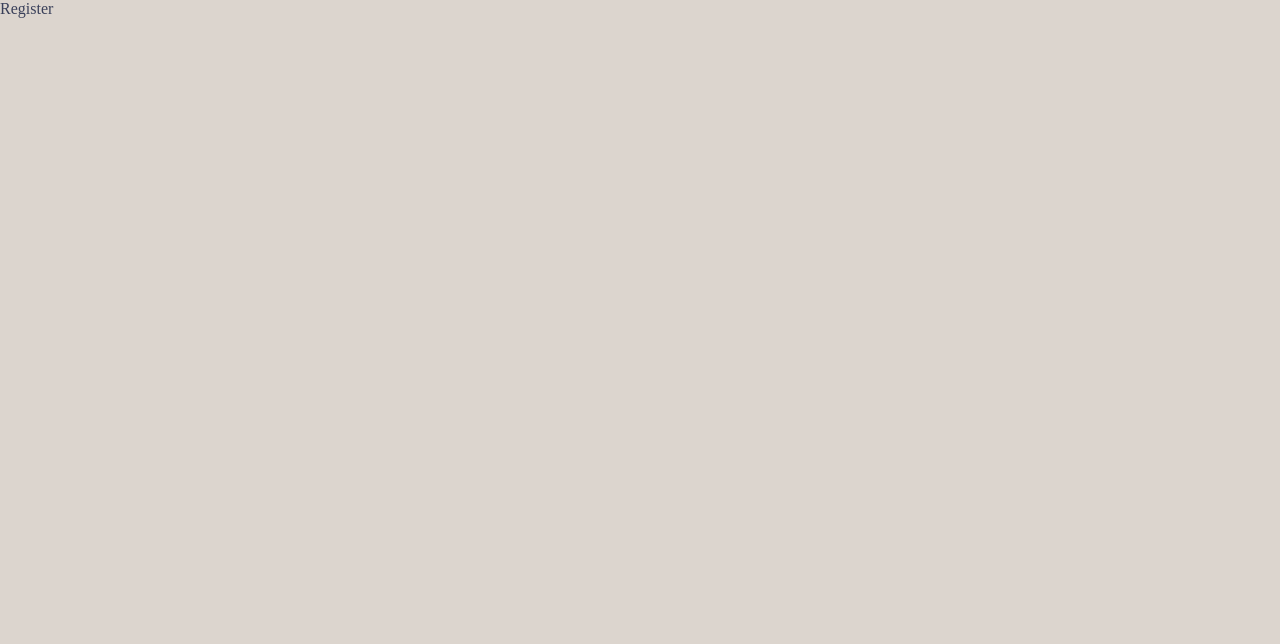
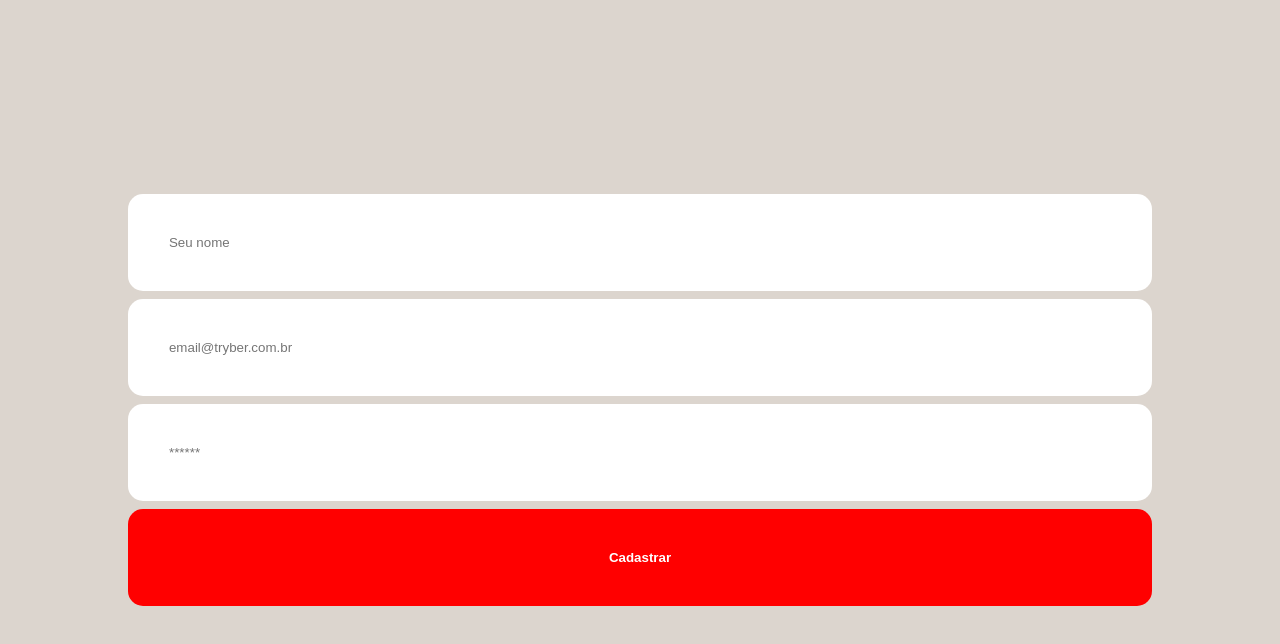
Before and after one commit to victorcanto/trybe-projects, a React (Create React App) app in the folder front-end/: page /register in a window 1280 px wide. Shown: the top 644 px of the page. Built offline with nearby package versions, Linux system fonts and the light colour scheme.

Commit message:
feat(req6 a req10): regsiter user page

```diff
--- a/front-end/src/pages/Login/index.js
+++ b/front-end/src/pages/Login/index.js
@@ -5,7 +5,7 @@ import ButtonLink from '../../components/ButtonLink';
 import ErrorMsg from '../../components/ErrorMsg';
 import Form from '../../components/Form';
 import StyledLogin from './styles';
-import requestLogin from '../../services/api';
+import { requestLogin } from '../../services/api';
 import useForm from '../../hooks/useForm';
 
 const Login = () => {
--- a/front-end/src/pages/Register/index.js
+++ b/front-end/src/pages/Register/index.js
@@ -1,5 +1,162 @@
-import React from 'react';
+import React, { useCallback, useEffect, useRef, useState } from 'react';
+import { useHistory } from 'react-router';
+import Button from '../../components/Button';
+import ErrorMsg from '../../components/ErrorMsg';
+import Form from '../../components/Form';
+import useForm from '../../hooks/useForm';
+import StyledRegister from './styles';
+import { requestRegisterUser } from '../../services/api';
 
-const Register = () => <div>Register</div>;
+const NAME_LENGTH = 12;
+const PASSWORD_LENGTH = 6;
+
+const Register = () => {
+  const history = useHistory();
+  const [{ values }, handleChange, handleSubmit] = useForm();
+  const [isDisabled, setIsDisabled] = useState(true);
+  const [errorMsg, setErrorMsg] = useState('');
+
+  const inputName = useRef(null);
+  const inputEmail = useRef(null);
+  const inputPassword = useRef(null);
+
+  const clearInputs = () => {
+    inputName.current.value = '';
+    inputEmail.current.value = '';
+    inputPassword.current.value = '';
+  };
+
+  const handleRegister = async () => {
+    clearInputs();
+
+    const result = await requestRegisterUser(values);
+
+    if (result.message) {
+      clearInputs();
+      setErrorMsg(result.message);
+    } else {
+      history.push('/customer/products');
+    }
+  };
+
+  const request = useCallback(
+    async () => {
+      let message = '';
+      let disabled = true;
+
+      if (Object.keys(values).length) {
+        const result = await requestRegisterUser(values);
+        if (result.message !== 'Invalid fields' && !result.token) {
+          message = result.message;
+          disabled = true;
+        } else {
+          message = '';
+          disabled = false;
+        }
+      }
+      setErrorMsg(message);
+      setIsDisabled(disabled);
+    },
+    [values],
+  );
+
+  const isInvalidFields = useCallback(
+    async () => {
+      const emailRegex = /^\S+@\S+\.\S+$/;
+
+      if (values.name
+        && values.name.length < NAME_LENGTH) {
+        return true;
+      }
+
+      if (values.email && !emailRegex.test(values.email)) {
+        return true;
+      }
+
+      if (values.password
+        && values.password.length < PASSWORD_LENGTH) {
+        return true;
+      }
+
+      return false;
+    },
+    [values],
+  );
+
+  useEffect(() => {
+    const checkInvalidFields = async () => {
+      const isInvalid = await isInvalidFields();
+
+      if (isInvalid) {
+        request();
+      }
+
+      if (values.name
+        && values.name.length >= NAME_LENGTH
+        && values.email
+        && values.email.length
+        && values.password
+        && values.password.length >= PASSWORD_LENGTH) {
+        setIsDisabled(false);
+        setErrorMsg('');
+      }
+    };
+
+    checkInvalidFields();
+  },
+  [isInvalidFields, request, values]);
+
+  return (
+    <StyledRegister>
+      <Form onSubmit={ handleSubmit(handleRegister) }>
+        <label htmlFor="name">
+          <input
+            ref={ inputName }
+            data-testid="common_register__input-name"
+            id="name"
+            name="name"
+            type="text"
+            placeholder="Seu nome"
+            onChange={ handleChange }
+          />
+        </label>
+        <label htmlFor="email">
+          <input
+            ref={ inputEmail }
+            data-testid="common_register__input-email"
+            id="email"
+            name="email"
+            type="text"
+            placeholder="email@tryber.com.br"
+            onChange={ handleChange }
+          />
+        </label>
+        <label htmlFor="password">
+          <input
+            ref={ inputPassword }
+            data-testid="common_register__input-password"
+            id="password"
+            name="password"
+            type="password"
+            placeholder="******"
+            onChange={ handleChange }
+          />
+        </label>
+        <Button
+          disabled={ isDisabled }
+          data-testid="common_register__button-register"
+          type="submit"
+        >
+          Cadastrar
+        </Button>
+        {errorMsg && (
+          <ErrorMsg data-testid="common_register__element-invalid_register">
+            {errorMsg}
+          </ErrorMsg>
+        )}
+      </Form>
+    </StyledRegister>
+  );
+};
 
 export default Register;
--- /dev/null
+++ b/front-end/src/pages/Register/styles.js
@@ -0,0 +1,11 @@
+import styled from 'styled-components';
+
+const StyledRegister = styled.div`
+  height: 100vh;
+  display: flex;
+  flex-direction: column;
+  justify-content: center;
+  align-items: center;
+`;
+
+export default StyledRegister;
--- a/front-end/src/services/api.js
+++ b/front-end/src/services/api.js
@@ -1,18 +1,32 @@
 import axios from 'axios';
 
-const URL_API = 'http://localhost:3001/login';
+const URL_API = 'http://localhost:3001';
 
 const requestLogin = async ({ email, password }) => {
-  console.log(email, password);
   try {
-    const response = await axios.post(URL_API, {
+    const response = await axios.post(`${URL_API}/login`, {
       email,
       password,
     });
+
     return response.data;
   } catch (error) {
     return error.response.data;
   }
 };
 
-export default requestLogin;
+const requestRegisterUser = async ({ name, email, password }) => {
+  try {
+    const response = await axios.post(`${URL_API}/user`, {
+      name,
+      email,
+      password,
+    });
+
+    return response.data;
+  } catch (error) {
+    return error.response.data;
+  }
+};
+
+export { requestLogin, requestRegisterUser };
```
Also changed, not shown: front-end/src/tests/constants/index.js (+12 -1 lines), 2 other files (tests, documents, lock files or other folders).
